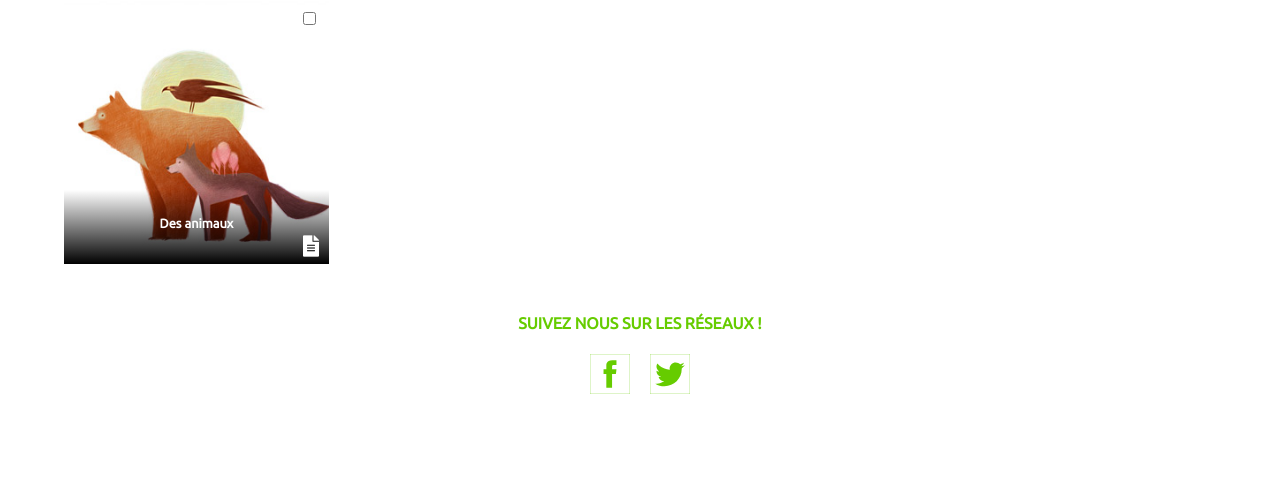
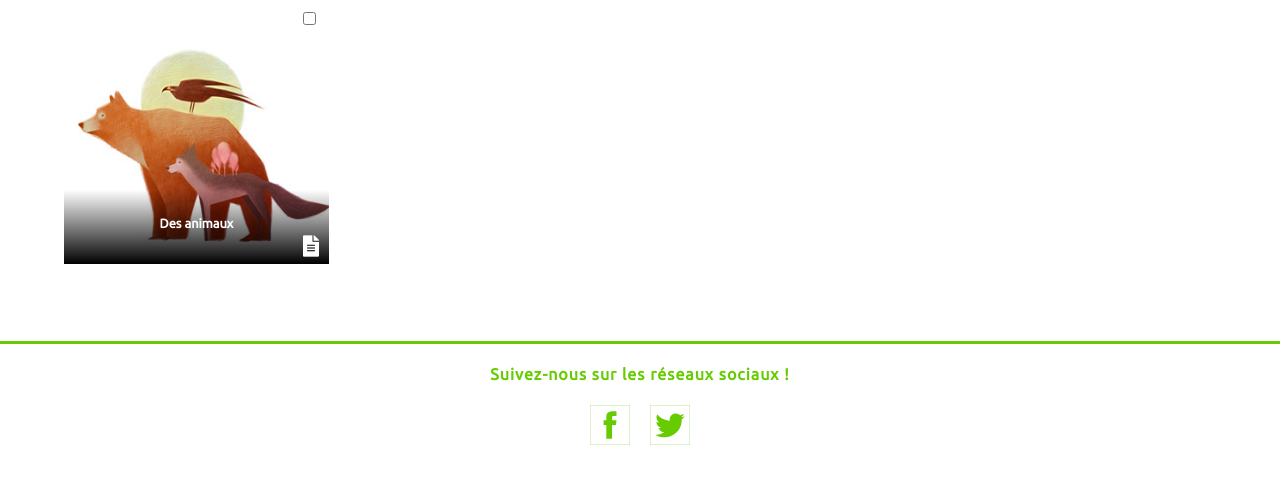
Before and after one commit to AlexandreRuez/GrandProjetDC_Geneafinder, a PHP site: page /html/index.php in a window 1280 px wide. Shown: the part 849-1334 px from the top of the page. Before the commit the page ends 1243 px from the top, so only its background shows below. Run offline with PHP 8.4, Linux system fonts and the light colour scheme; some libraries are stand-ins or nearby versions; some web fonts are replaced.

Commit message:
ligne footer

```diff
--- a/css/footer.css
+++ b/css/footer.css
@@ -1,7 +1,18 @@
 /*FOOTER*/
+
+footer {
+    padding: 40px 0;
+}
+
+footer hr {
+    height: 3px;
+    background-color: #66cc00;
+    border: 0;
+}
 
 #social > h4{
     text-align: center;
+    letter-spacing: 1px;
     color: #66cc00;
 }
 #reseau  {
--- a/html/src/footer.php
+++ b/html/src/footer.php
@@ -1,20 +1,13 @@
 <footer>
+
+    <hr>
+
 		<section id="social">
-			<h4>SUIVEZ NOUS SUR LES RÉSEAUX !</h4>
+			<h4>Suivez-nous sur les réseaux sociaux !</h4>
 			<div id="reseau">
 				<a href="https://www.facebook.com/Geneafinder-541996719522534/?ref=br_rs" id="facebook">facebook</a>
 				<a href="https://twitter.com/geneafinder?lang=fr" id="twitter">twitter</a>
 			</div>
 		</section>
 
-
-
-
-
-
-
-
-
-
-
 	</footer>
```
